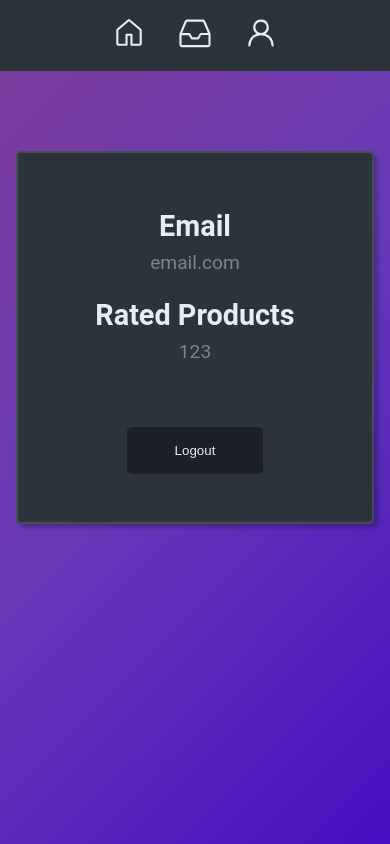
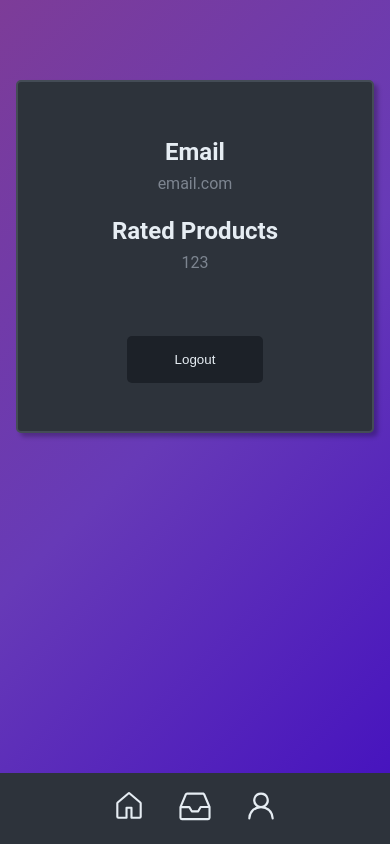
Before and after one commit to jackpie2/WDPAI, a PHP site: template public/views/profile.html in a window 390 px wide. Run offline with PHP 8.4, Linux system fonts and the light colour scheme; the template is opened without the code that fills it, so the values that code supplies are empty.

Commit message:
mobile fix

```diff
--- a/public/css/profile.css
+++ b/public/css/profile.css
@@ -43,3 +43,9 @@
     padding-right: 3rem;
     margin-top: 2rem;
 }
+
+@media only screen and (max-width: 768px) {
+    .profile-box {
+        font-size: 1rem;
+    }
+}
--- a/public/css/style.css
+++ b/public/css/style.css
@@ -141,3 +141,10 @@
 
     padding: 3rem;
 }
+
+@media only screen and (max-width: 768px) {
+    nav {
+        order: 1;
+        margin-top: auto;
+    }
+}
```
Also changed, not shown: public/css/main.css (+0 -7 lines).
